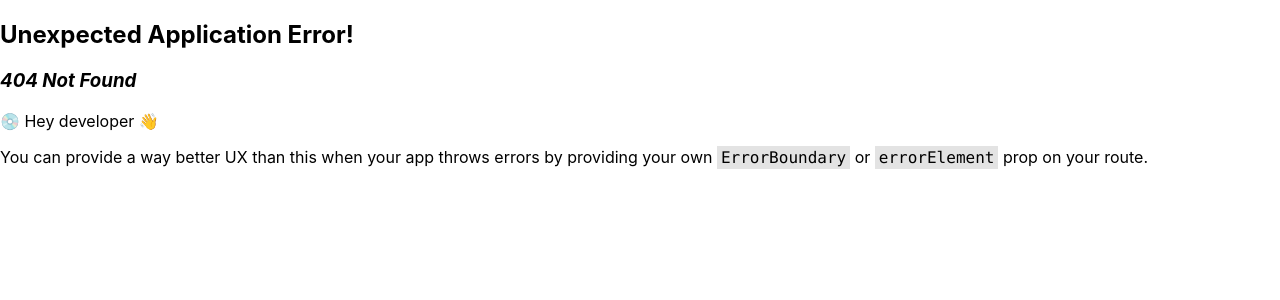
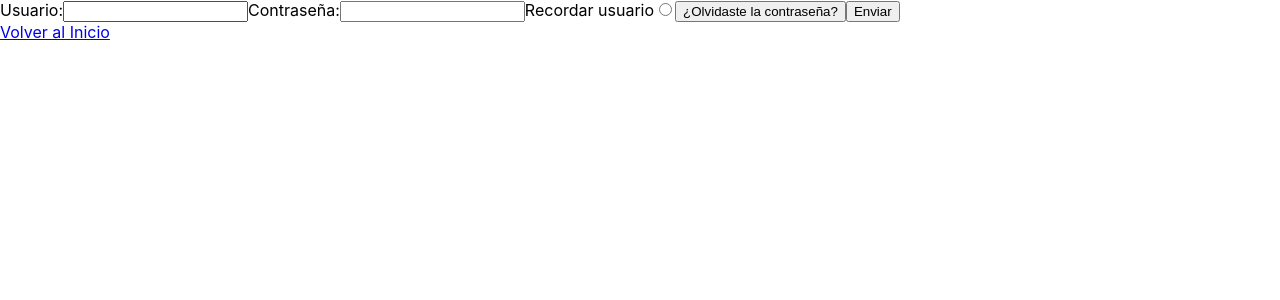
Before and after one commit to mickeybot-79/oncemetros, a React (Create React App) app: page /login in a window 1280 px wide. Before the commit this address had no page. Shown: the top 300 px of the page. Built offline with nearby package versions, Linux system fonts and the light colour scheme.

Commit message:
added login, new post

```diff
--- a/src/App.js
+++ b/src/App.js
@@ -7,11 +7,13 @@ import {
 } from 'react-router-dom'
 import Layout from './components/Layout'
 import MainPage from './components/MainPage'
+import Login from './features/auth/Login'
 
 const router = createBrowserRouter(
   createRoutesFromElements(
     <Route path="/" element={<Layout />}>
       <Route index element={<MainPage />} />
+      <Route path="login" index element={<Login />} />
     </Route>
   )
 )
--- a/src/components/Layout.js
+++ b/src/components/Layout.js
@@ -1,5 +1,4 @@
 import { Outlet } from 'react-router-dom'
-import PageHeader from './PageHeader'
 import { useEffect, useState } from 'react'
 
 const Layout = () => {
@@ -10,18 +9,31 @@ const Layout = () => {
     })
 
     useEffect(() => {
-        setTimeout(() => {
+        // window.sessionStorage.setItem('bckgrDisp', 'y')
+        const bckgrDisp = window.sessionStorage.getItem('bckgrDisp')
+        if (bckgrDisp === 'y' || process.env.NODE_ENV !== 'development') {
+            setTimeout(() => {
+                setBackGroundDisplay({
+                    display: 'block',
+                    animation: 'background-animation 2s ease-out 1'
+                })
+            }, 1200);
+        } else {
             setBackGroundDisplay({
-                display: 'block',
-                animation: 'background-animation 2s ease-out 1'
+                display: 'none',
+                animation: ''
             })
-        }, 1200);
+        }
+
+        return () => {
+            window.sessionStorage.setItem('bckgrDisp', 'n')
+        }
+        // eslint-disable-next-line
     }, [])
     return (
         <>
             <div className="page-container">
                 <img src='../Images/background.jpg' alt='background-image' id='background-image' style={{display: backgroundDisplay.display, animation: backgroundDisplay.animation}}/>
-                <PageHeader />
                 <Outlet />
             </div>
             {/*<PageFooter />*/}
--- a/src/components/MainPage.js
+++ b/src/components/MainPage.js
@@ -1,5 +1,6 @@
 import { useEffect, useState } from "react"
 import { useGetPostsQuery } from "../features/posts/postsApiSlice"
+import PageHeader from "./PageHeader"
 
 const MainPage = () => {
 
@@ -10,7 +11,7 @@ const MainPage = () => {
 
     const [presentationHeight, setPresentationHeight] = useState('')
 
-    const [hidePresentation, setHidePresentation] = useState('none')
+    const [hidePresentation, setHidePresentation] = useState('')
 
     const [presentationDisplay, setPresentationDisplay] = useState('grid')
 
@@ -46,8 +47,8 @@ const MainPage = () => {
                 const allPosts = []
                 posts.map((story) => {
                     allPosts.push(
-                        <div key={story.id} className="main-story">
-                            <img src={`../Images/${story.thumbnail}`} alt="story" className="story-thumbnail"/>
+                        <div key={story._id} className="main-story">
+                            <img src={`../Images/${story.thumbnail}`} alt="story" className="story-thumbnail" />
                             <h4 className="story-title">{story.title}</h4>
                             <p className="story-summary">{story.summary}</p>
                         </div>
@@ -60,18 +61,20 @@ const MainPage = () => {
     }, [isSuccess, posts])
 
     return (
+        <>
+            <PageHeader />
             <div id="main-page-container">
                 {/*Presentation*/}
                 <section id="presentation-content" style={{ height: presentationHeight, animation: hidePresentation, display: presentationDisplay }}>
                     <img src="../Images/logo.jpg" alt="logo" id="logo-presentation" />
                 </section>
-            <main style={{display: presentationDisplay === 'none' ? 'grid' : 'none'}}>
+                <main style={{ display: presentationDisplay === 'none' ? 'grid' : 'none' }}>
                     {/*Main stories*/}
                     <section id="main-stories">
                         {mainStories}
                     </section>
                     {/* <img src="" alt="down-prompt" id="down-prompt"/> */}
-                <div id="down-prompt-container" style={{display: downPromptDisplay.display, animation: downPromptDisplay.animation}}><p id="down-prompt">{'<'}</p></div>
+                    <div id="down-prompt-container" style={{ display: downPromptDisplay.display, animation: downPromptDisplay.animation }}><p id="down-prompt">{'<'}</p></div>
                     {/*Popular stories*/}
                     <section>
 
@@ -86,6 +89,7 @@ const MainPage = () => {
                     </section>
                 </main>
             </div>
+        </>
     )
 
 }
--- a/src/features/auth/Login.js
+++ b/src/features/auth/Login.js
@@ -0,0 +1,53 @@
+import { useState } from "react"
+import { useLoginMutation } from "./authApiSlice"
+
+const Login = () => {
+
+    const [login] = useLoginMutation()
+
+    const [loginData, setLoginData] = useState({
+        username: '',
+        password: ''
+    })
+
+    return (
+        <>
+            <form>
+                <label htmlFor="username">Usuario:</label>
+                <input
+                    type="text"
+                    id="username"
+                    value={loginData.username}
+                    onChange={(e) => setLoginData((prevState) => {
+                        return {
+                            ...prevState,
+                            username: e.target.value
+                        }
+                    })}
+                />
+                <label htmlFor="password">Contraseña:</label>
+                <input
+                    type="password"
+                    id="password"
+                    value={loginData.password}
+                    onChange={(e) => setLoginData((prevState) => {
+                        return {
+                            ...prevState,
+                            password: e.target.value
+                        }
+                    })}
+                />
+                <label htmlFor="remember-login">Recordar usuario</label>
+                <input
+                    type="radio"
+                    id="remember-login"
+                />
+                <button id="password-reset">¿Olvidaste la contraseña?</button>
+                <button id="submit" onClick={() => login({username: loginData.username, password: loginData.password})}>Enviar</button>
+            </form>
+            <a href="...">Volver al Inicio</a>
+        </>
+    )
+}
+
+export default Login
--- /dev/null
+++ b/src/features/auth/authApiSlice.js
@@ -0,0 +1,92 @@
+import { apiSlice } from "../../app/api/apiSlice"
+import { logOut, setCredentials } from "./authSlice"
+
+export const authApiSlice = apiSlice.injectEndpoints({
+    endpoints: builder => ({
+        login: builder.mutation({
+            query: credentials => ({
+                url: '/auth',
+                method: 'POST',
+                body: { ...credentials }
+            }),
+            async onQueryStarted(arg, { dispatch, queryFulfilled }) {
+                try {
+                    const { data } = await queryFulfilled
+                    const { accessToken } = data
+                    dispatch(setCredentials({ accessToken }))
+                } catch (err) {
+                    console.log(err)
+                }
+            }
+        }),
+        tempLogin: builder.mutation({
+            query: ({userID}) => ({
+                url: '/temp',
+                method: 'POST',
+                body: {
+                    userID: userID
+                }
+            }),
+            async onQueryStarted(arg, { dispatch, queryFulfilled }) {
+                try {
+                    const { data } = await queryFulfilled
+                    const { accessToken } = data
+                    dispatch(setCredentials({ accessToken }))
+                } catch (err) {
+                    console.log(err)
+                }
+            }
+        }),
+        sendLogout: builder.mutation({
+            query: () => ({
+                url: '/auth/logout',
+                method: 'POST',
+            }),
+            async onQueryStarted(arg, { dispatch, queryFulfilled }) {
+                try {
+                    const { data } = await queryFulfilled
+                    console.log(data)
+                    dispatch(logOut())
+                    setTimeout(() => {
+                        dispatch(apiSlice.util.resetApiState())
+                    }, 1000)
+                } catch (err) {
+                    console.log(err)
+                }
+            }
+        }),
+        refresh: builder.mutation({
+            query: () => ({
+                url: '/auth/refresh',
+                method: 'GET'
+            }),
+            async onQueryStarted(arg, { dispatch, queryFulfilled }) {
+                try {
+                    const { data } = await queryFulfilled
+                    const { accessToken } = data
+                    dispatch(setCredentials({ accessToken }))
+                } catch (err) {
+                    console.log(err)
+                }
+            }
+        }),
+        verifyUsername: builder.mutation({
+            query: ({ username, tempId }) => ({
+                url: '/auth/verify',
+                method: 'POST',
+                body: {
+                    username: username,
+                    tempId: tempId
+                }
+            })
+        })
+    })
+})
+
+export const {
+    useLoginMutation,
+    useTempLoginMutation,
+    useSendLogoutMutation,
+    useRefreshMutation,
+    useVerifyUsernameMutation
+} = authApiSlice
--- a/src/index.css
+++ b/src/index.css
@@ -95,7 +95,7 @@ code {
   height: auto;
   display: grid;
   place-content: center;
-  background: linear-gradient(90deg, rgba(51, 99, 204, 0.747), rgb(52, 97, 180));
+  background: linear-gradient(90deg, rgba(119, 175, 207, 0.815), rgba(62, 132, 153, 0.788));
 }
 
 #header-logo {
@@ -137,7 +137,6 @@ ul {
 #competiciones-internacionales-options,
 #historia-de-los-mundiales-options {
   position: absolute;
-  /* border: 1px solid black; */
   border-radius: 10px;
   background-color: rgb(175, 45, 45);
   width: 220px;
@@ -156,7 +155,7 @@ ul {
 }
 
 #presentation-content {
-  background: linear-gradient(90deg, rgba(51, 99, 204, 0.747), rgb(52, 97, 180));
+  background: linear-gradient(90deg, rgba(119, 175, 207, 0.815), rgba(62, 132, 153, 0.788));
   width: 100%;
   position: absolute;
   top: 0;
```
Also changed, not shown: src/features/posts/NewPost.js (added, +9 -0 lines). Lines whose indentation alone changed are shown as unchanged.
